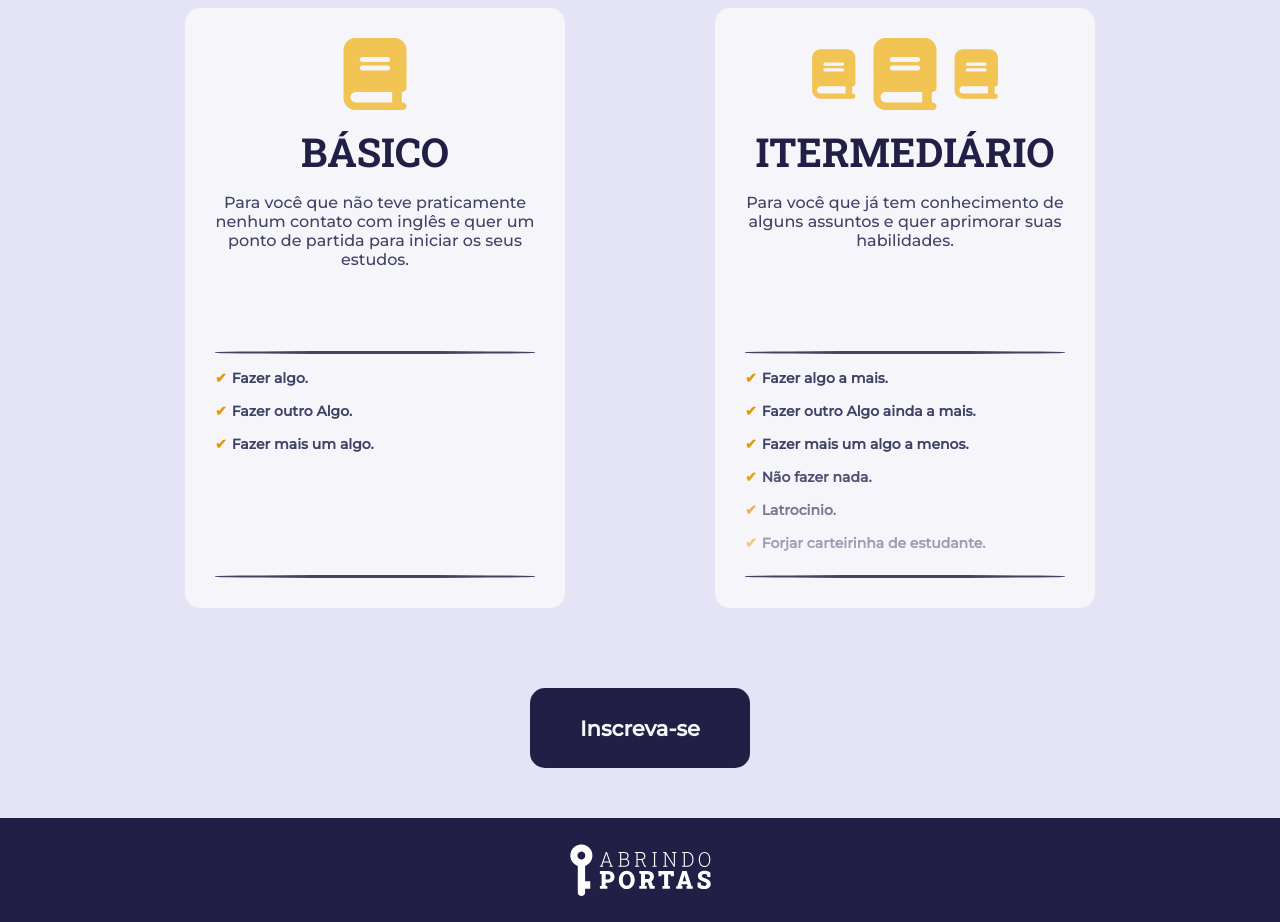
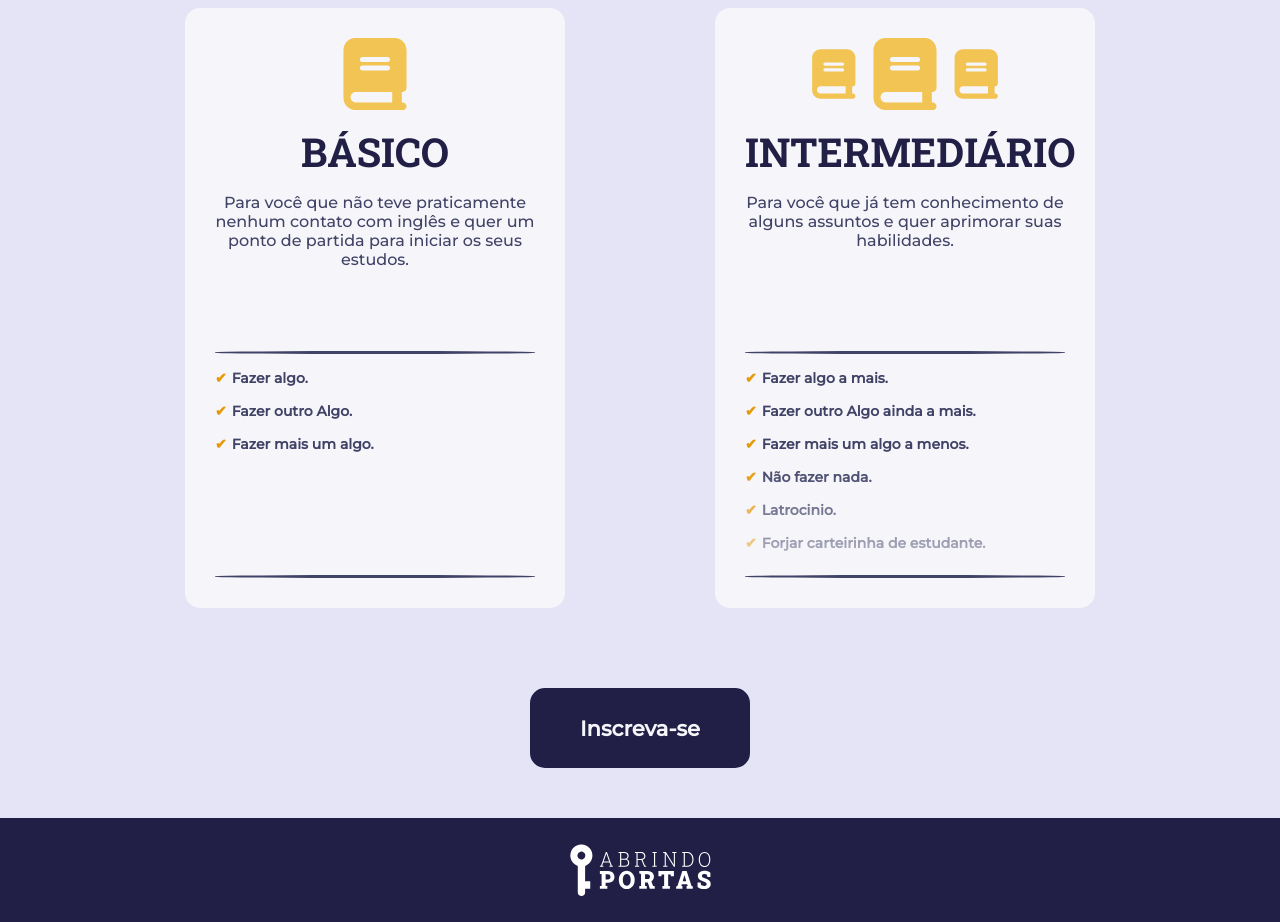
Before and after one commit to yagpdc/site-ap, a Next.js app: page /saibamais in a window 1280 px wide. Shown: the part 2440-3362 px from the top of the page. Built offline with nearby package versions, Linux system fonts and the light colour scheme.

Commit message:
fix deploy

```diff
--- a/app/page.tsx
+++ b/app/page.tsx
@@ -2,7 +2,6 @@ import Header from "./src/components/_Homepage/_Header/Main";
 import About from "./src/components/_Homepage/_About/Main";
 import Feedback from "./src/components/_Homepage/_Feedback/Main";
 import Footer from "./src/components/_Globais/_Footer";
-import Examples from "../app/src/components/_Globais/examples";
 import HeroTemplate from "./src/components/_Globais/_Section/index";
 export default function Home() {
   return (
--- a/app/saibamais/page.tsx
+++ b/app/saibamais/page.tsx
@@ -93,7 +93,7 @@ function sobre() {
             />
             <CardNivel
               livro = {false}
-              titulo = "ITERMEDIÁRIO"
+              titulo = "INTERMEDIÁRIO"
               conteudo = "Para você que já tem conhecimento de alguns assuntos e quer aprimorar suas habilidades."
               listaItem={listIntermediario}
             />
--- a/package.json
+++ b/package.json
@@ -3,7 +3,7 @@
   "version": "0.1.0",
   "private": true,
   "scripts": {
-    "dev": "next dev",
+    "dev": "next",
     "build": "next build",
     "start": "next start",
     "lint": "next lint"
```
